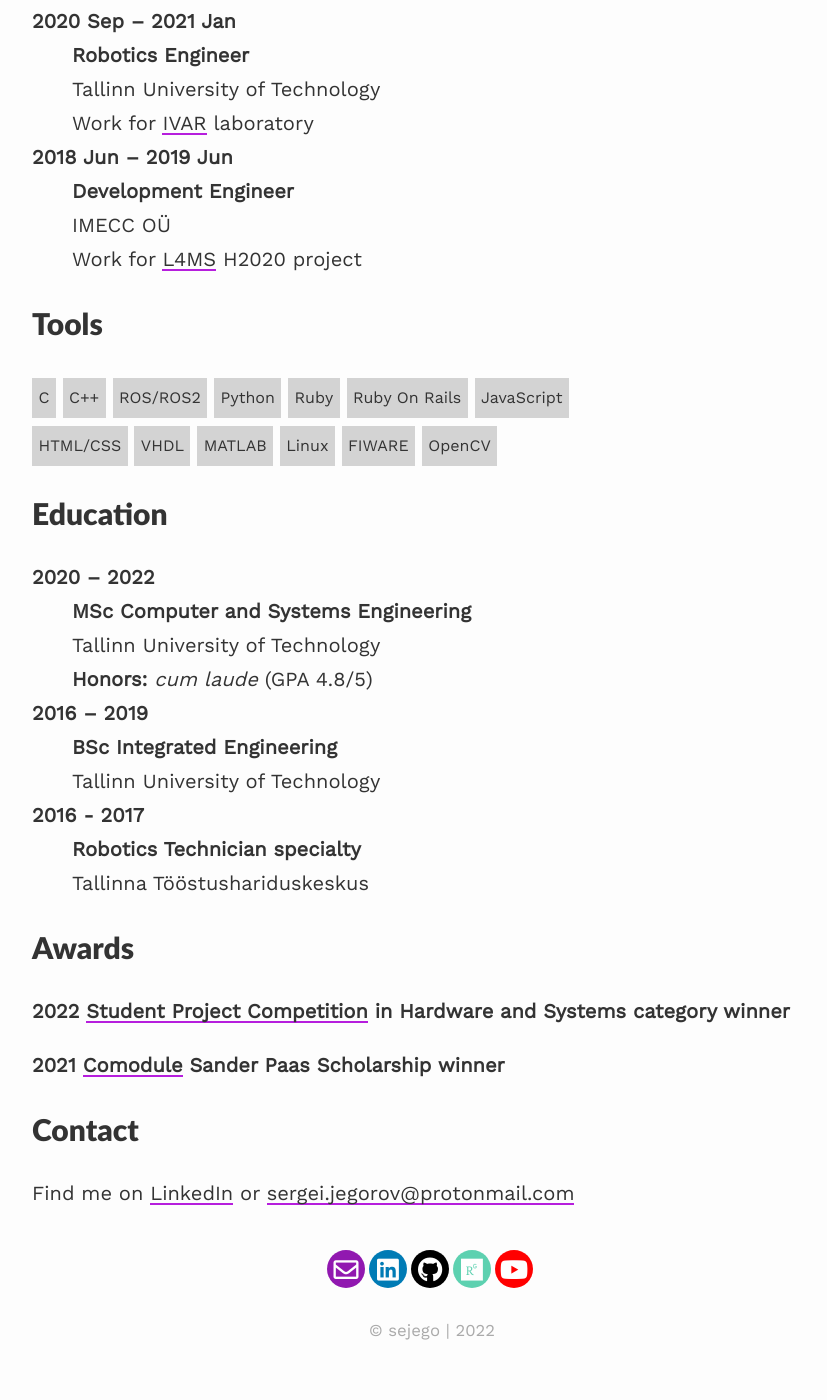
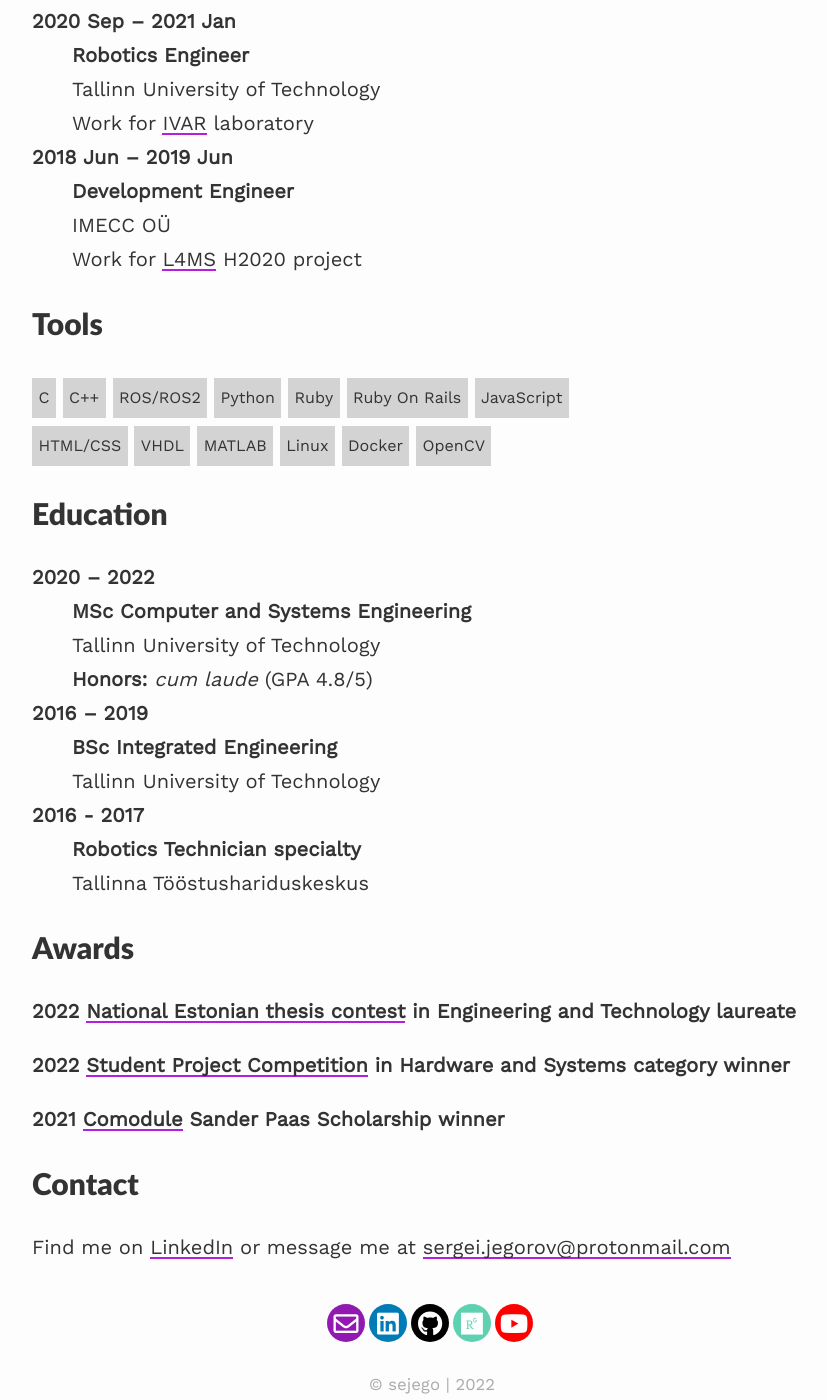
Before and after one commit to sejego/sejego, a Jekyll site: the page built from index.md, in a window 1280 px wide and 1400 px high, scrolled down 937 px. Shown: the whole window, without its empty margins (208-1035 px from the left). Built offline with Jekyll 4.4.1, drawn with Linux system fonts in a browser that asks for light colours; nearby versions of some CDN libraries; before the commit the page ends 2283 px from its top, so only the background shows below that.

```diff
--- a/index.md
+++ b/index.md
@@ -17,7 +17,7 @@ In my free time, I am a dancer and an avid learner.
 
 **2022 Jul – present**
 :   **Software Developer**
-:   Auve Tech
+:   [Auve Tech](https://auve.tech/)
 
 **2020 Sep – 2022 Jun**
 :   **Software Developer**
@@ -53,7 +53,7 @@ In my free time, I am a dancer and an avid learner.
 <span class="label">VHDL</span>
 <span class="label">MATLAB</span>
 <span class="label">Linux</span>
-<span class="label">FIWARE</span>
+<span class="label">Docker</span>
 <span class="label">OpenCV</span>
 
 
@@ -74,10 +74,12 @@ In my free time, I am a dancer and an avid learner.
 
 ## Awards
 
+**2022 [National Estonian thesis contest](https://etag.ee/en/activities/contests/the-national-student-research-competition/){:target="_blank"} in Engineering and Technology laureate**
+
 **2022 [Student Project Competition](https://taltech.ee/en/itinnovationfestival){:target="_blank"} in Hardware and Systems category winner**
 
 **2021 [Comodule](https://comodule.com/){:target="_blank"} Sander Paas Scholarship winner**
 
 ## Contact
 
-Find me on [LinkedIn](https://linkedin.com/in/sejego){:target="_blank"} or <sergei.jegorov@protonmail.com>
+Find me on [LinkedIn](https://linkedin.com/in/sejego){:target="_blank"} or message me at <sergei.jegorov@protonmail.com>
```
Also changed, not shown: _pages/projects.md (+2 -0 lines).
